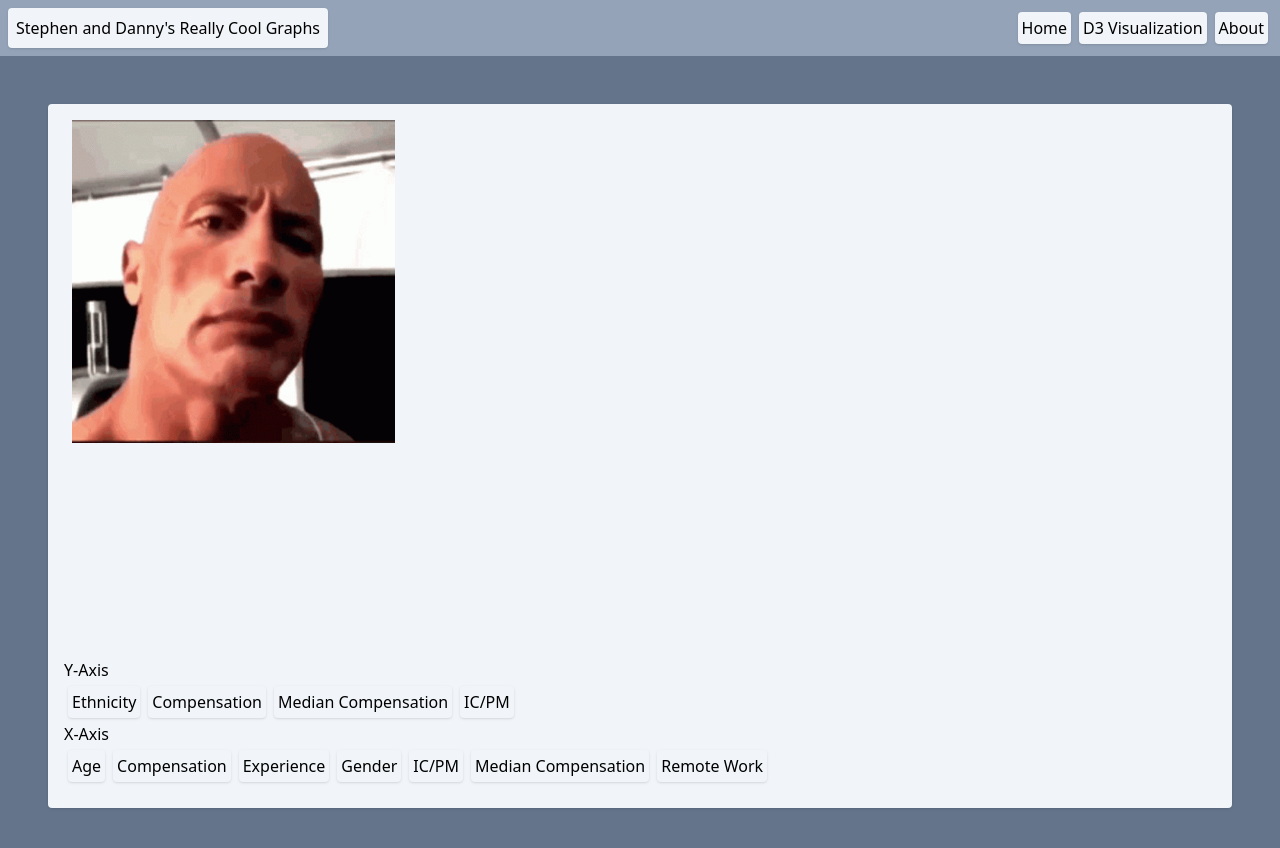
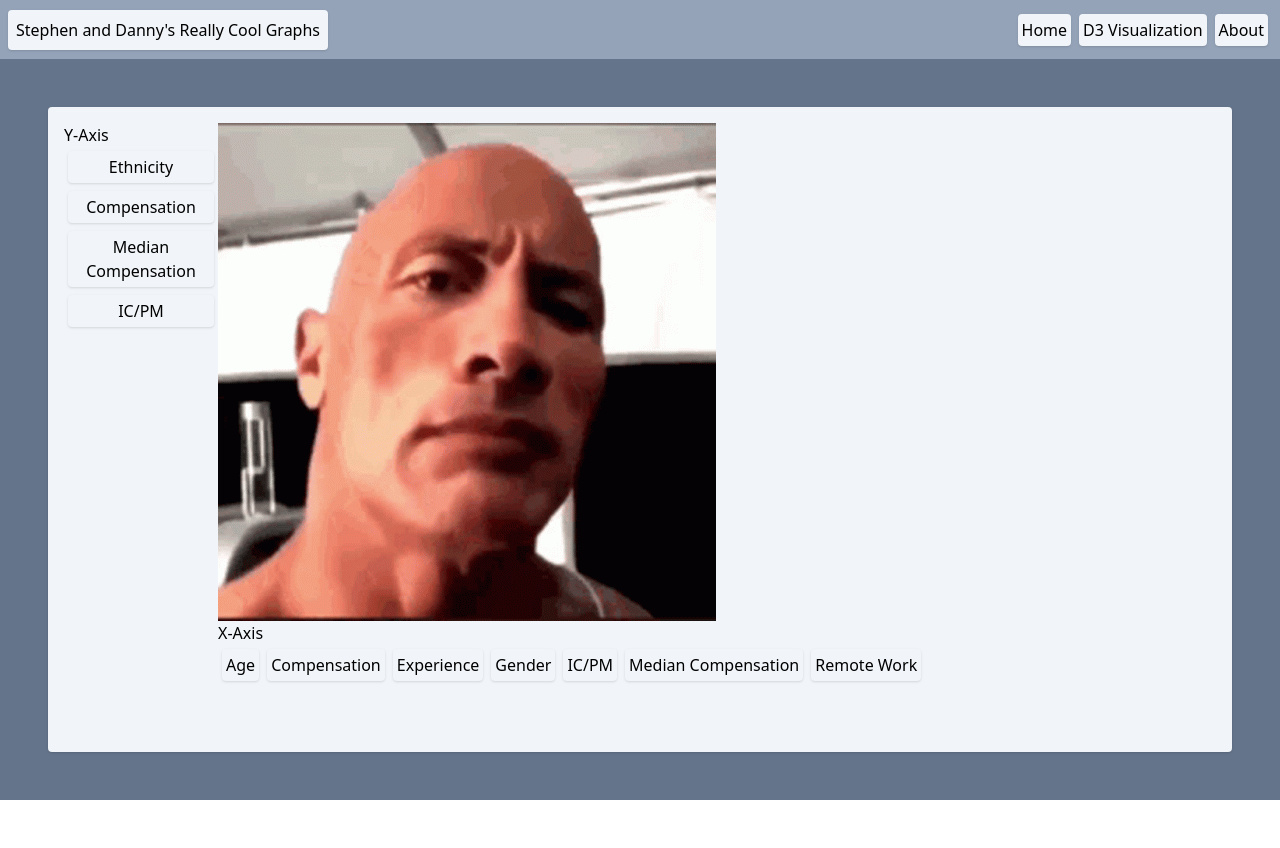
Before and after one commit to swolf-clemson/developer-visualization, a React (Create React App) app: page /info in a window 1280 px wide. Shown: the top 848 px of the page. After the commit the page ends 800 px from the top, so only its background shows below. Built offline with nearby package versions, Linux system fonts and the light colour scheme.

Commit message:
Mostly reorg'd axis

```diff
--- a/src/components/info.js
+++ b/src/components/info.js
@@ -15,17 +15,9 @@ function StaticDemo() {
   } = useUIState();
 
   return (
-    <div>
-      <div className="h-4/5 w-4/5 aspect-square">
-        <img
-          src={activeVisualization}
-          className="object-scale-down h-3/5 w-3/5"
-          alt="no"
-        />
-      </div>
-
-      <div>
-        <div>Y-Axis</div>
+    <div className="flex flex-row">
+      <div className="flex flex-col h-full w-50">
+        <p>Y-Axis</p>
         <Button
           onClick1={() => selectNewY("ethnicity")}
           onClick2={() => clearSelectionY()}
@@ -59,8 +51,12 @@ function StaticDemo() {
           IC/PM
         </Button>
       </div>
-      <div>
-        <div>X-Axis</div>
+
+      <div className="flex grow flex-col h-full w-full">
+        <img src={activeVisualization} className="object-contain max-h-fit max-w-fit shrink" alt="no" />
+
+        <div className="w-full h-50">
+          <p>X-Axis</p>
           <Button
             onClick1={() => selectNewX("age")}
             onClick2={() => clearSelectionX()}
@@ -119,6 +115,7 @@ function StaticDemo() {
           </Button>
         </div>
       </div>
+    </div>
   );
 }
 
```
Lines whose indentation alone changed are shown as unchanged.
